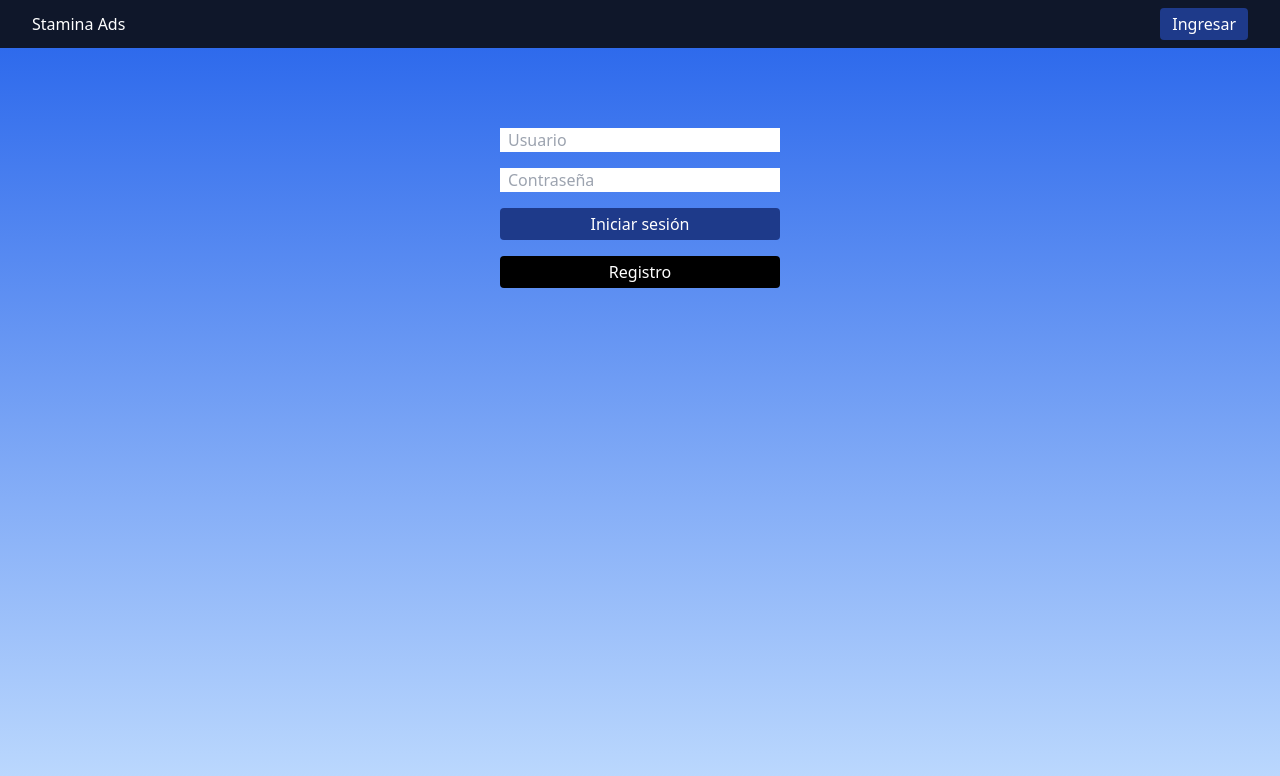
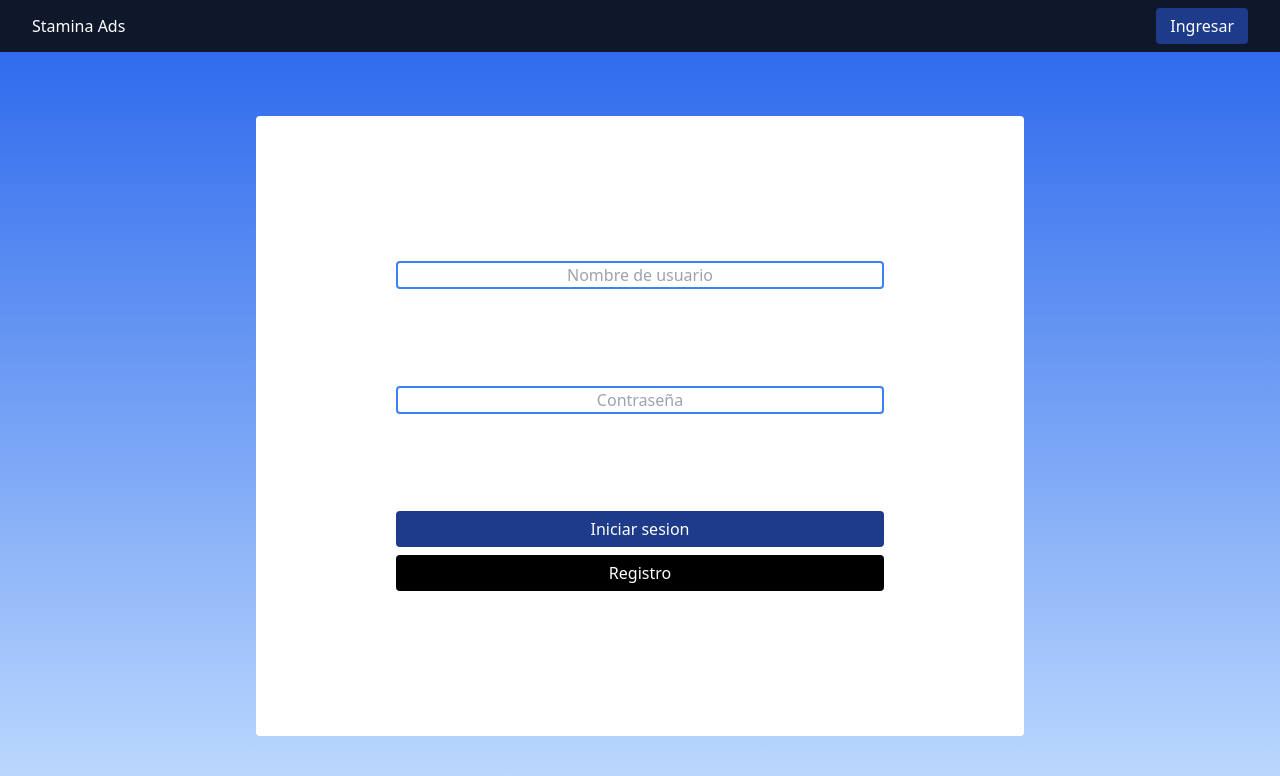
Before and after one commit to DarioFarias/Stamina-Ads, a Next.js app: page /login in a window 1280 px wide. Shown: the top 776 px of the page. Built offline with nearby package versions, Linux system fonts and the light colour scheme.

Commit message:
Avanzando con los estilos

```diff
--- a/src/app/globals.css
+++ b/src/app/globals.css
@@ -3,5 +3,5 @@
 @tailwind utilities;
 
 body {
-  @apply min-h-screen bg-gradient-to-b from-blue-600 to-blue-200
+  @apply flex flex-col min-h-screen bg-gradient-to-b from-blue-600 to-blue-200
 }
--- a/src/app/layout.js
+++ b/src/app/layout.js
@@ -13,7 +13,7 @@ export default function RootLayout({ children }) {
         <html lang="en">
             <body>
                 <Navbar />
-                <div className="flex flex-col items-center p-20">
+                <div className="grow flex flex-col items-center p-4 md:p-8 lg:p-16">
                     {children}
                 </div>
             </body>
--- a/src/app/login/page.jsx
+++ b/src/app/login/page.jsx
@@ -2,16 +2,28 @@ import RegisterButton from "@/components/RegisterButton";
 
 export default function Login() {
     return (
-        <form className="flex flex-col w-1/4 gap-4">
-            <input className="px-2" type="text" placeholder="Usuario" />
-            <input className="px-2" type="password" placeholder="Contraseña" />
+        <div class="grow flex flex-col justify-center items-center bg-white rounded w-11/12 md:w-9/12 p-4 min-w-fit max-w-3xl">
+            <form className="grow w-3/4 flex flex-col justify-evenly items-center p-8 min-w-min">
+                <input
+                    type="text"
+                    placeholder="Nombre de usuario"
+                    className="w-full text-center rounded border-2 border-blue-500 text-black focus:bg-blue-200"
+                />
+                <input
+                    type="text"
+                    placeholder="Contraseña"
+                    className="w-full text-center rounded border-2 border-blue-500 text-black focus:bg-blue-200"
+                />
+                <div className="flex flex-col gap-2 w-full">
                     <button
-                className="bg-blue-900 text-white px-3 py-1 rounded"
                         type="submit"
+                        className="block bg-blue-900 hover:bg-blue-500 hover:text-blue-900 border-2 border-blue-900 text-white px-3 py-1 rounded transition duration-150"
                     >
-                Iniciar sesión
+                        Iniciar sesion
                     </button>
                     <RegisterButton />
+                </div>
             </form>
+        </div>
     );
 }
--- a/src/app/register/page.jsx
+++ b/src/app/register/page.jsx
@@ -1,8 +1,9 @@
+import UserRegister from '@/components/UserRegister'
 import React from 'react'
 
 function page() {
   return (
-    <div>page</div>
+    <UserRegister/>
   )
 }
 
--- a/src/components/LoginButton.jsx
+++ b/src/components/LoginButton.jsx
@@ -1,15 +1,16 @@
-"use client"
-
-import React from 'react'
+import React from "react";
 import { signIn } from "next-auth/react";
-import Link from 'next/link';
+import Link from "next/link";
 
 const LoginButton = () => {
-  return (
-      <Link href="/login" className="bg-blue-900 text-white  px-3 py-1 rounded">
-          Ingresar
-      </Link>
-  );
-}
+    return (
+        <Link
+            href="/login"
+            className="bg-blue-900 hover:bg-blue-500 hover:text-blue-900 border-2 border-blue-900 text-white px-3 py-1 rounded transition duration-150"
+        >
+            Ingresar
+        </Link>
+    );
+};
 
-export default LoginButton
+export default LoginButton;
--- a/src/components/Navbar.jsx
+++ b/src/components/Navbar.jsx
@@ -5,7 +5,7 @@ import LoginButton from "./LoginButton";
 function Navbar() {
     return (
         <div>
-            <nav className="bg-slate-900 flex justify-between px-8 text-white gap-2 p-2 items-center w-screen">
+            <nav className="bg-slate-900 flex justify-between px-8 text-white gap-2 p-2 items-center w-full">
                 <div>
                     <Link href="/">Stamina Ads</Link>
                 </div>
--- a/src/components/RegisterButton.jsx
+++ b/src/components/RegisterButton.jsx
@@ -1,12 +1,15 @@
-import Link from 'next/link';
-import React from 'react'
+import Link from "next/link";
+import React from "react";
 
 function RegisterButton() {
-  return (
-      <Link href="/register" className="bg-black text-white px-3 py-1 rounded text-center">
-          Registro
-      </Link>
-  );
+    return (
+        <Link
+            href="/register"
+            className="block bg-black hover:bg-gray-600 hover:text-white text-white border-2 border-black px-3 py-1 rounded text-center transition duration-150"
+        >
+            Registro
+        </Link>
+    );
 }
 
-export default RegisterButton
+export default RegisterButton;
--- /dev/null
+++ b/src/components/UserRegister.jsx
@@ -0,0 +1,26 @@
+import React from "react";
+
+function UserRegister() {
+    return (
+        <div class="grow flex flex-col justify-center items-center bg-white rounded w-11/12 md:w-9/12 p-4 min-w-fit max-w-3xl">
+            <h2 className="text-blue-900 text-2xl font-bold mb-5">
+                Influencer
+            </h2>
+            <form className="grow w-3/4 flex flex-col justify-evenly items-center p-8 min-w-min">
+                <input
+                    type="text"
+                    placeholder="Nombre de usuario"
+                    className="w-full text-center rounded border-2 border-blue-500 text-black focus:bg-blue-200"
+                />
+                <button
+                    type="submit"
+                    className="block w-full bg-blue-900 hover:bg-blue-500 hover:text-blue-900 border-2 border-blue-900 text-white px-3 py-1 rounded transition duration-150"
+                >
+                    Registro
+                </button>
+            </form>
+        </div>
+    );
+}
+
+export default UserRegister;
```
Lines whose indentation alone changed are shown as unchanged.
